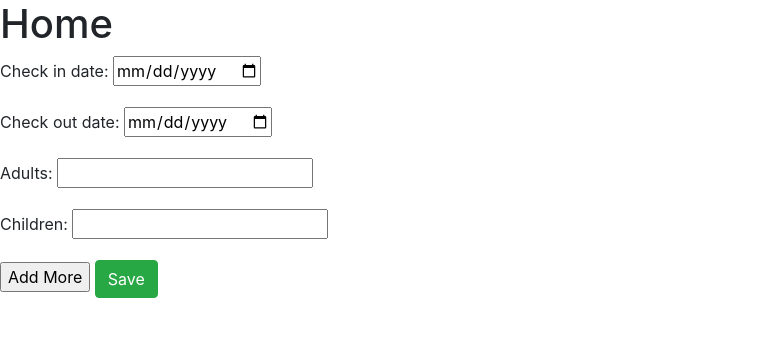
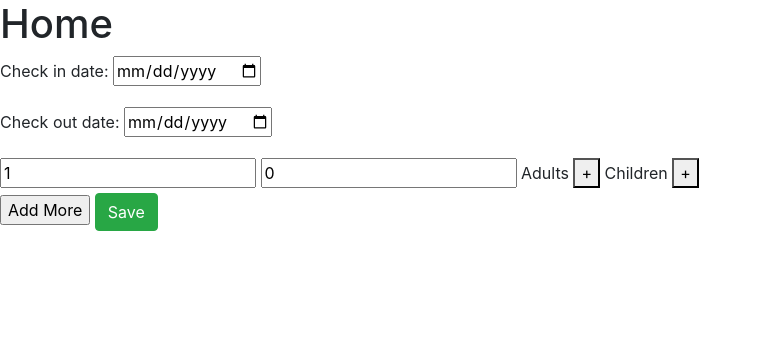
Before and after one commit to idosarue/Hotel_proj, a Django app: page / in a window 1280 px wide. Shown: the part 56-393 px from the top of the page, without its empty margins (0-762 px from the left). Run offline with Django 4.2, Linux system fonts and the light colour scheme; some libraries are stand-ins or nearby versions.

Commit message:
added increment button and static files

```diff
--- a/hotel/hotel/settings.py
+++ b/hotel/hotel/settings.py
@@ -124,6 +124,10 @@ USE_TZ = True
 # Static files (CSS, JavaScript, Images)
 # https://docs.djangoproject.com/en/4.0/howto/static-files/
 
+STATICFILES_DIRS = [
+    BASE_DIR / "static",
+]
+
 STATIC_URL = 'static/'
 
 # Default primary key field type
--- a/hotel/hotel/urls.py
+++ b/hotel/hotel/urls.py
@@ -15,9 +15,11 @@ Including another URLconf
 """
 from django.contrib import admin
 from django.urls import path, include
+from django.conf import settings
+from django.conf.urls.static import static
 
 urlpatterns = [
     path('admin/', admin.site.urls),
     path('accounts/', include('accounts.urls')),
     path('', include('users.urls'))
-]
+] + static(settings.STATIC_URL, document_root=settings.STATIC_ROOT)
--- /dev/null
+++ b/hotel/static/js/script.js
@@ -0,0 +1,21 @@
+$('#add_more').click(function() {
+// var form_idx = $('#id_form-TOTAL_FORMS').val();
+
+// $('#form_set').append($('#empty_form').html().replace(/__prefix__/g, form_idx));
+// $('#id_form-TOTAL_FORMS').val(parseInt(form_idx) + 1);
+    let formSet = $('#form_set')
+    let room = $('#room').html().replace()
+    let currentNum = parseInt(room.match(/\d/g))
+    console.log(currentNum)
+    let newRoom = room.replace(currentNum, currentNum + 1)
+    console.log(newRoom)
+    formSet.append(newRoom)
+});
+
+
+$('.increment').click(function(e) {
+    formId = $(`#${e.target.id.replace('increment', 'room')}`)
+    currentFormVal = parseInt(formId.val())
+    formId.val(currentFormVal + 1)
+    console.log(currentFormVal)
+});
--- a/hotel/templates/base.html
+++ b/hotel/templates/base.html
@@ -39,7 +39,8 @@
 
 
     {% block script %}
-
     {% endblock %}
+    <script src="https://code.jquery.com/jquery-3.6.0.slim.js" integrity="sha256-HwWONEZrpuoh951cQD1ov2HUK5zA5DwJ1DNUXaM6FsY="crossorigin="anonymous"></script>
+    <script src="{% static 'js/script.js' %}"></script>
 </body>
 </html>
--- a/hotel/users/templates/users/home.html
+++ b/hotel/users/templates/users/home.html
@@ -19,24 +19,27 @@
     {{form.as_p}}
     {{formset.management_form}}
     <div id="form_set">
-        {% for f in formset %}
-            {{ f.as_p }}
-        {% endfor %}
+
+    </div>
+
+    <div id="room">
+        <input id='room-1-adults' name='room-1-adults' type="number" value="1">
+        <input id='room-1-children' name='room-1-children' type="number" value="0">
+        <label for="increment-1-adults">Adults</label>
+        <button class="increment" id="increment-1-adults" type="button">+</button>
+        <label for="increment-1-children">Children</label>
+        <button class="increment" id="increment-1-children" type="button">+</button>
     </div>
 
     <input type="button" value="Add More" id="add_more">
 
-    <div id="empty_form" style="display:none">
-            {{ formset.empty_form.as_p }}
-    </div>
 <button class='btn btn-success' type="submit">Save</button>
 </form>
 
-<script src="https://code.jquery.com/jquery-3.6.0.slim.js" integrity="sha256-HwWONEZrpuoh951cQD1ov2HUK5zA5DwJ1DNUXaM6FsY="crossorigin="anonymous"></script>
-<script type="text/javascript">
-    $('#add_more').click(function() {
+{% endblock %}
+
+
+$('#add_more').click(function() {
     var form_idx = $('#id_form-TOTAL_FORMS').val();
     $('#form_set').append($('#empty_form').html().replace(/__prefix__/g, form_idx));
     $('#id_form-TOTAL_FORMS').val(parseInt(form_idx) + 1);});
-</script>
-{% endblock %}
--- a/hotel/users/views.py
+++ b/hotel/users/views.py
@@ -10,10 +10,10 @@ class Home(FormView):
     template_name = 'users/home.html'
     form_class = RoomsDateForm
 
-    def get_context_data(self, **kwargs):
-        context = super().get_context_data(**kwargs)
-        context['formset'] = GuestsFormSet
-        return context
+    # def get_context_data(self, **kwargs):
+    #     context = super().get_context_data(**kwargs)
+    #     context['formset'] = GuestsFormSet
+    #     return context
 
 class RoomsResults(ListView):
     template_name = 'users/rooms.html'
@@ -21,21 +21,24 @@ class RoomsResults(ListView):
 
     def get(self, request, *args, **kwargs):
         form = RoomsDateForm(request.GET)
-        formset = GuestsFormSet(request.GET)
-        if not form.is_valid() or not formset.is_valid():
-            return render(request,'users/home.html', {'form' : form, 'formset' : formset})
+        if not form.is_valid():
+            return render(request,'users/home.html', {'form' : form, })
         return super().get(request, *args, **kwargs)
 
+    # Commented out for reference
+    # def get_data(self):
+    #     get_request = self.request.GET
+    #     form = RoomsDateForm(self.request.GET)
+    #     formset = GuestsFormSet(get_request)
+    #     for form in formset:
+    #         if form.is_valid():
+    #             print(form.cleaned_data)
+    #     if form.is_valid() and formset.is_valid():
+    #         rooms = [{'children' : get_request[f'form-{num}-children'], 'adults' : get_request[f'form-{num}-adults']} for num in range(int(get_request['form-TOTAL_FORMS']))]
+    #         return rooms
+
     def get_data(self):
-        get_request = self.request.GET
         form = RoomsDateForm(self.request.GET)
-        formset = GuestsFormSet(get_request)
-        for form in formset:
-            if form.is_valid():
-                print(form.cleaned_data)
-        if form.is_valid() and formset.is_valid():
-            rooms = [{'children' : get_request[f'form-{num}-children'], 'adults' : get_request[f'form-{num}-adults']} for num in range(int(get_request['form-TOTAL_FORMS']))]
-            return rooms
 
     def get_context_data(self, **kwargs):
         context = super().get_context_data(**kwargs)
```
